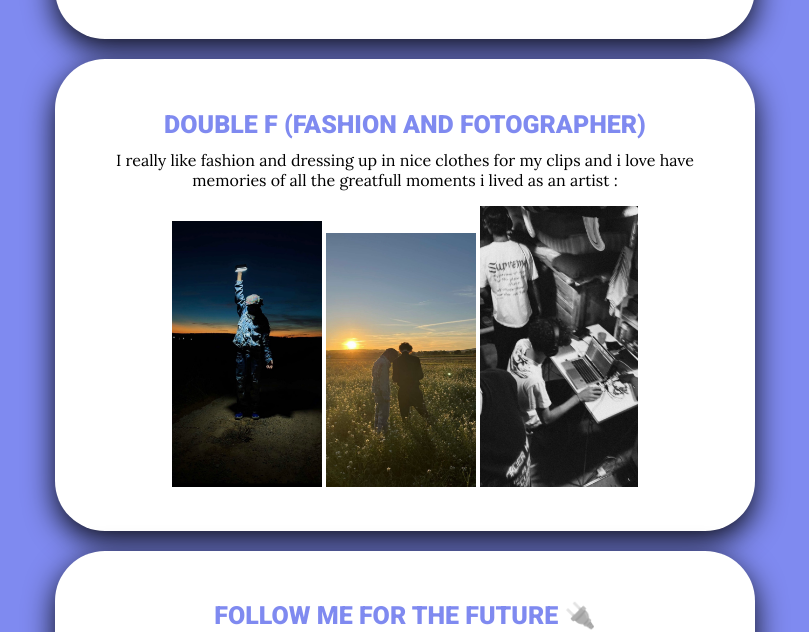
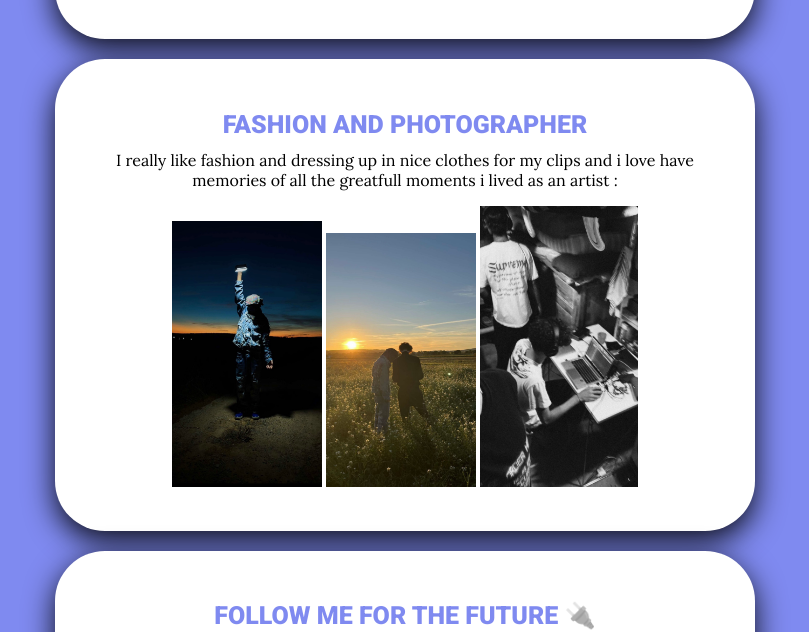
Before and after one commit to AnToloGie8/cazzulovincent.github.io, a plain HTML site: page index.html in a window 1280 px wide. Shown: the part 977-1609 px from the top of the page, without its empty margins (235-1044 px from the left). Drawn offline with Linux system fonts and the light colour scheme.

Commit message:
Update index.html

```diff
--- a/index.html
+++ b/index.html
@@ -49,7 +49,7 @@
 
 
             <div class="card-white">
-                     <h2>Double F (Fashion and Fotographer)</h2>
+                     <h2>Fashion and photographer</h2>
                     <p>
                                I really like fashion and dressing up in nice clothes for my clips and i love have memories of all the greatfull moments i lived as an artist :
 
```
